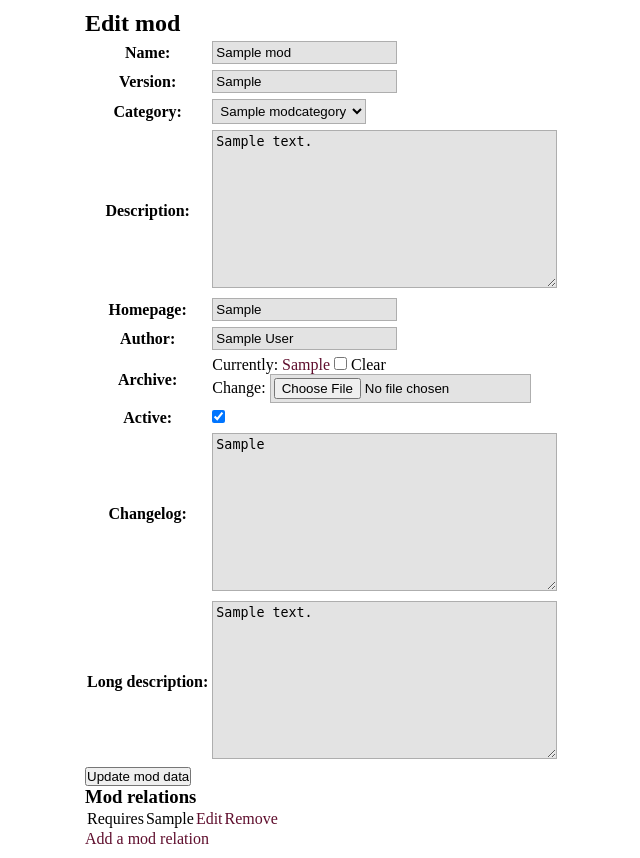
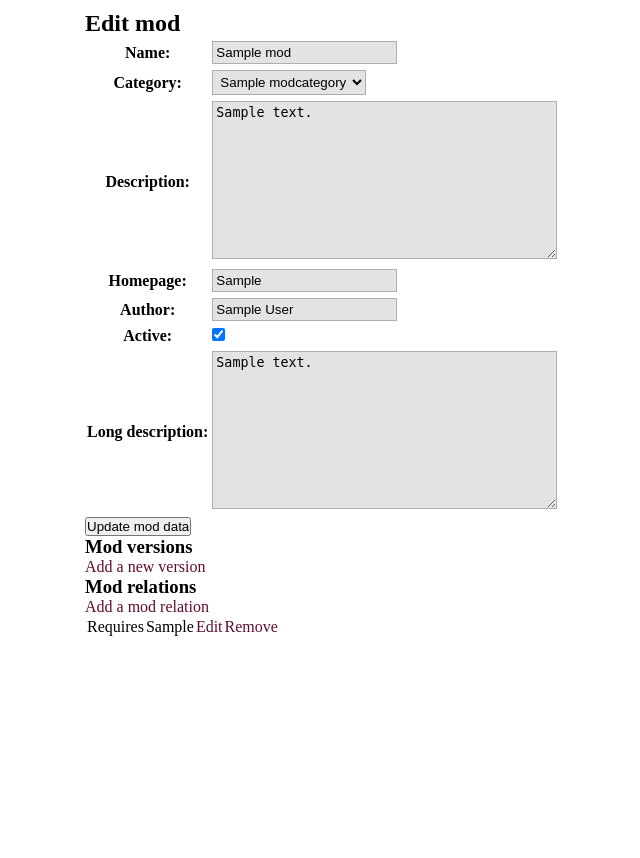
Before and after one commit to TheTerrasque/yammyamm, a Django app: page /mods/mods/1/edit/ in a window 1280 px wide. Shown: the part 39-897 px from the top of the page, without its empty margins (55-695 px from the left). After the commit the page ends 675 px from the top, so only its background shows below. Run offline with Django 3.2, Linux system fonts and the light colour scheme; tables that the repository leaves empty hold one stand-in row (values such as "Sample post"); data that the repository does not hold is empty.

Commit message:
Versioning of mods - first step

```diff
--- a/yammies/models.py
+++ b/yammies/models.py
@@ -158,27 +158,18 @@
     service = models.ForeignKey(JsonService)
 
     name = models.CharField(db_index=True, max_length=30)
-    version = models.CharField(max_length=30)
     category = models.ForeignKey(ModCategory)
-
-    archive = models.FileField(upload_to="mods", blank=True, null=True, storage=OverwriteStorage())
 
     updated = models.DateTimeField(auto_now=True)
     added = models.DateTimeField(auto_now_add=True)
 
     description = models.TextField(blank=True)
     long_description = models.TextField(blank=True)
-    changelog = models.TextField(blank=True)
 
-    filesize = models.IntegerField(default=0)
-    filehash = models.CharField(blank=True, null=True, max_length=90)
     homepage = models.CharField(null=True, blank=True, max_length=200)
     author = models.CharField(null=True, blank=True, max_length=60)
 
     active = models.BooleanField(default=True)
-
-    torrent_file = models.FileField(upload_to="torrents", blank=True, null=True, storage=OverwriteStorage())
-    torrent_magnet = models.TextField(blank=True)
 
     created_by = models.ForeignKey(User)
 
@@ -188,9 +179,13 @@
     def __unicode__(self):
         return self.name
 
+    def get_version(self):
+        return self.latest_version().version
+
     @property
     def torrent_filename(self):
-        return self.torrent_file and self.torrent_file.name[len("torrents/"):]
+        lv = self.latest_version()
+        return lv.torrent_file and lv.torrent_file.name[len("torrents/"):]
 
     def get_yamm_link(self):
         link = "yamm:"
@@ -202,13 +197,17 @@
         link = link + "mod:%s" % self.name
         return link
 
+    def get_versions(self):
+        return self.modversion_set.order_by("-id")
+
+    def latest_version(self):
+        return self.get_versions()[0]
+
     def create_json_entry(self):
+
         m = {
             "name": self.name,
-            "version": self.version,
         }
-        if self.archive:
-            m["filename"] = self.get_filename()
 
         extra = []
 
@@ -217,7 +216,7 @@
             #else:
             #    extra = [("torrent_magnet", "magnet")]
 
-        for key in ["category", "description", "filehash", "filesize", "homepage", "author"] + extra:
+        for key in ["category", "description", "homepage", "author"] + extra:
             if isinstance(key, basestring):
                 k = key
                 v = unicode(getattr(self, key))
@@ -235,44 +234,6 @@
 
     def get_dependencies(self):
         return self.moddependency_set.all()
-
-    def create_torrent(self):
-        if mT and self.service.torrent_enable and self.service.torrent_announce \
-                and self.archive and self.service.torrent_minimum_bytes < self.filesize:
-
-            S = None
-            if self.service.torrent_webseeds:
-                S = [str(x) + self.get_filename().encode("utf8") for x in self.service.get_mirrors()]
-
-            torrent = mT(announce=str(self.service.get_announce()), httpseeds=S)
-            torrent.single_file(str(self.get_archive_path()))
-
-            content = ContentFile(torrent.getBencoded())
-            self.torrent_file.save(self.name + "_" + self.version + ".torrent", content, save=False)
-
-            self.torrent_magnet = torrent.info_hash()
-
-    def import_file(self, filepath, filename=None):
-        of = File(open(filepath, "rb"))
-        if not filename:
-            filename = os.path.basename(filepath)
-        self.archive.save(filename, of, save=False)
-
-    def get_filename(self):
-        return self.archive.name[len("mods/"):]
-
-    def get_archive_path(self):
-        root = settings.MEDIA_ROOT or settings.BASE_DIR
-        return os.path.join(root, self.archive.name)
-
-    def update_file_data(self):
-        if self.archive:
-            data = create_filedata.filedata(self.get_archive_path())
-            self.filehash = data["filehash"]
-            self.filesize = data["filesize"]
-        else:
-            self.filehash = None
-            self.filesize = 0
 
     def get_edit_url(self):
         return reverse('mod:mod_edit', args=[str(self.id)])
@@ -292,6 +253,76 @@
                 D.append(d)
         return D
 
+
+class ModVersion(models.Model):
+    mod = models.ForeignKey(Mod)
+    archive = models.FileField(upload_to="mods", blank=True, null=True, storage=OverwriteStorage())
+
+    RELEASE_CHOICES = (
+        (0,"Release"),
+        (1,"Beta"),
+        (2,"Testing"),
+        (3,"Experimental"),
+        (1,"Alpha"),
+    )
+
+    releasetype = models.IntegerField(default=0, choices=RELEASE_CHOICES)
+
+    updated = models.DateTimeField(auto_now=True)
+    added = models.DateTimeField(auto_now_add=True)
+
+    changelog = models.TextField(blank=True)
+    version = models.CharField(max_length=30)
+
+    filesize = models.IntegerField(default=0)
+    filehash = models.CharField(blank=True, null=True, max_length=90)
+
+    torrent_file = models.FileField(upload_to="torrents", blank=True, null=True, storage=OverwriteStorage())
+    torrent_magnet = models.TextField(blank=True)
+
+    def import_file(self, filepath, filename=None):
+        of = File(open(filepath, "rb"))
+        if not filename:
+            filename = os.path.basename(filepath)
+        self.archive.save(filename, of, save=False)
+
+    def get_archive_path(self):
+        root = settings.MEDIA_ROOT or settings.BASE_DIR
+        return os.path.join(root, self.archive.name)
+
+    @property
+    def torrent_filename(self):
+        return self.torrent_file and self.torrent_file.name[len("torrents/"):]
+
+    def create_torrent(self):
+        service = self.mod.service
+
+        if mT and service.torrent_enable and service.torrent_announce \
+                and self.archive and service.torrent_minimum_bytes < self.filesize:
+
+            S = None
+            if service.torrent_webseeds:
+                S = [str(x) + self.get_filename().encode("utf8") for x in self.service.get_mirrors()]
+
+            torrent = mT(announce=str(service.get_announce()), httpseeds=S)
+            torrent.single_file(str(self.get_archive_path()))
+
+            content = ContentFile(torrent.getBencoded())
+            self.torrent_file.save(self.name + "_" + self.version + ".torrent", content, save=False)
+
+            self.torrent_magnet = torrent.info_hash()
+
+    def get_filename(self):
+        return self.archive.name[len("mods/"):]
+
+    def update_file_data(self):
+        if self.archive:
+            data = create_filedata.filedata(self.get_archive_path())
+            self.filehash = data["filehash"]
+            self.filesize = data["filesize"]
+        else:
+            self.filehash = None
+            self.filesize = 0
 
 DEPENDENCY = [
     (0, "Requires"),
--- a/yammies/templates/mods/mod_edit.html
+++ b/yammies/templates/mods/mod_edit.html
@@ -4,11 +4,33 @@
 
 {% block main %}
     <h2>Edit mod</h2>
+    <div id="container">
         <div id="editmod">
             {% include "inc/form.html" with message="Update mod data" %}
         </div>
+        <div id="versions">
+
+            <h3>Mod versions</h3>
+                        <div>
+                <a href="{% url 'mod:mod_create_version' object.id %}">Add a new version</a>
+            </div>
+            <table>
+                {% for mversion in object.get_versions  %}
+                <tr>
+                    <td>{{ mversion.version }}</td>
+                    <td>{{ mversion.added }}</td>
+                    <td><a href="{% url 'mod:mod_edit_version' mversion.id %}">Edit</a></td>
+                    <td><a href="{% url 'mod:mod_remove_version' mversion.id %}">Remove</a></td>
+                </tr>
+                {% endfor %}
+            </table>
+        </div>
+
         <div id="relations">
             <h3>Mod relations</h3>
+            <div>
+                <a href="{% url 'mod:mod_create_relation' object.id %}">Add a mod relation</a>
+            </div>
             <table>
                 {% for dep in object.get_dependencies  %}
                 <tr>
@@ -19,8 +41,7 @@
                 </tr>
                 {% endfor %}
             </table>
-        <div>
-            <a href="{% url 'mod:mod_create_relation' object.id %}">Add a mod relation</a>
+
         </div>
     </div>
 {% endblock %}
--- a/yammies/templates/mods/show_service.html
+++ b/yammies/templates/mods/show_service.html
@@ -29,7 +29,7 @@
                     <div class="header">
                         <a href="{{ m.get_absolute_url }}">
                             <span class="title">{{ m }}</span>
-                            <span class="version">{{ m.version }}</span>
+                            <span class="version">{{ m.get_version }}</span>
                         </a>
                         {% if m.author %}<span class="author">by {{ m.author|default:"???" }}.</span>{% endif %}
                         Category <span class="category">{{ m.category }}</span>
--- a/yammies/urls.py
+++ b/yammies/urls.py
@@ -1,13 +1,17 @@
 from django.conf.urls import url
 
 from .views import ServiceDisplay, Services, ModDisplay, ModCreate, ModEdit, \
-                    ModCreateRelation, ModEditRelation, ModRemoveRelation, UserMods
+                    ModCreateRelation, ModEditRelation, ModRemoveRelation, UserMods, \
+                    ModVersionCreate, ModVersionEdit
 
 urlpatterns = [
     url(r'^$', Services.as_view(), name='servicelist'),
     url(r'^service/(?P<pk>[0-9]+)/$', ServiceDisplay.as_view(), name='servicedetail'),
     url(r'^mods/(?P<pk>[0-9]+)/$', ModDisplay.as_view(), name="moddetail"),
     url(r'^mods/(?P<pk>[0-9]+)/edit/$', ModEdit.as_view(), name="mod_edit"),
+    url(r'^mods/(?P<modid>[0-9]+)/version/$', ModVersionCreate.as_view(), name="mod_create_version"),
+    url(r'^mods/version/(?P<pk>[0-9]+)/$', ModVersionEdit.as_view(), name="mod_edit_version"),
+    url(r'^mods/version/(?P<pk>[0-9]+)/remove/$', ModVersionEdit.as_view(), name="mod_remove_version"),
     url(r'^mods/(?P<pk>[0-9]+)/new_relation/$', ModCreateRelation.as_view(), name="mod_create_relation"),
     url(r'^mods/relation/(?P<pk>[0-9]+)/edit/$', ModEditRelation.as_view(), name="mod_edit_relation"),
     url(r'^mods/relation/(?P<pk>[0-9]+)/remove/$', ModRemoveRelation.as_view(), name="mod_remove_relation"),
--- a/yammies/views.py
+++ b/yammies/views.py
@@ -87,9 +87,33 @@
 
         return super(ModCreate, self).form_valid(form)
 
+class ModVersionCreate(BV.LoginRequiredMixin, BV.UserPassesTestMixin, CreateView):
+    model = M.ModVersion
+    fields = ["mod", "version", "archive", "changelog"]
+    template_name = "mods/modversion_create.html"
+
+    def test_func(self, user):
+        obj = get_object_or_404(M.Mod, pk=self.kwargs["modid"])
+        return obj.created_by == user
+
+    def get_success_url(self):
+        return self.object.get_edit_url()
+
+class ModVersionEdit(BV.LoginRequiredMixin, BV.UserPassesTestMixin, UpdateView):
+    model = M.ModVersion
+    fields = ["mod", "version", "archive", "changelog"]
+    template_name = "mods/modversion_create.html"
+
+    def test_func(self, user):
+        obj = get_object_or_404(M.Mod, pk=self.kwargs["pk"])
+        return obj.created_by == user
+
+    def get_success_url(self):
+        return self.object.get_edit_url()
+
 class ModEdit(BV.LoginRequiredMixin, BV.UserPassesTestMixin, UpdateView):
     model = M.Mod
-    fields = ["name", "version", "category", "description", "homepage", "author", "archive", "active", "changelog", "long_description"]
+    fields = ["name", "category", "description", "homepage", "author", "active", "long_description"]
     template_name = "mods/mod_edit.html"
 
     def test_func(self, user):
```
Also changed, not shown: yammies/admin.py (+13 -4 lines), yammies/templates/mods/show_mod.html (+7 -3 lines), yammies/migrations/0015_modversion.py (added), yammies/migrations/0016_auto_20161030_2311.py (added), yammies/migrations/0017_auto_20161030_2330.py (added). Lines whose indentation alone changed are shown as unchanged.
